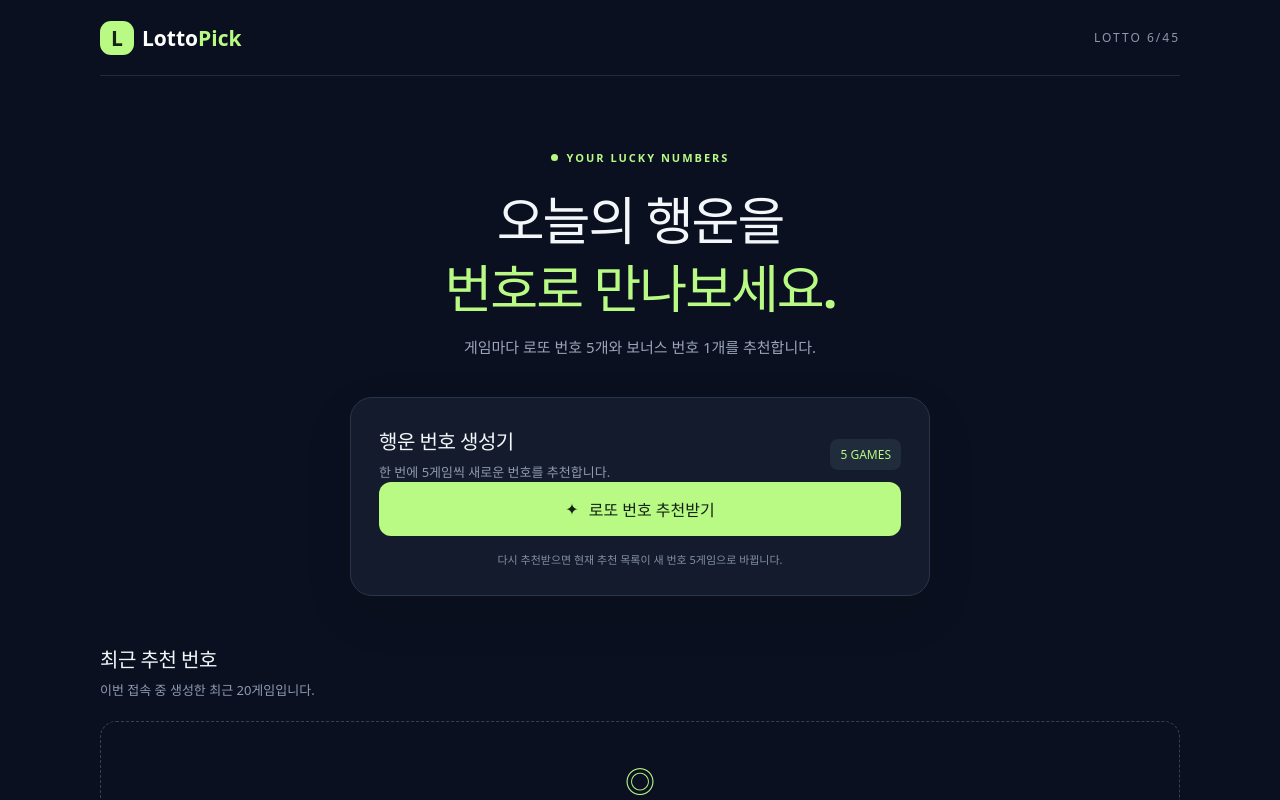
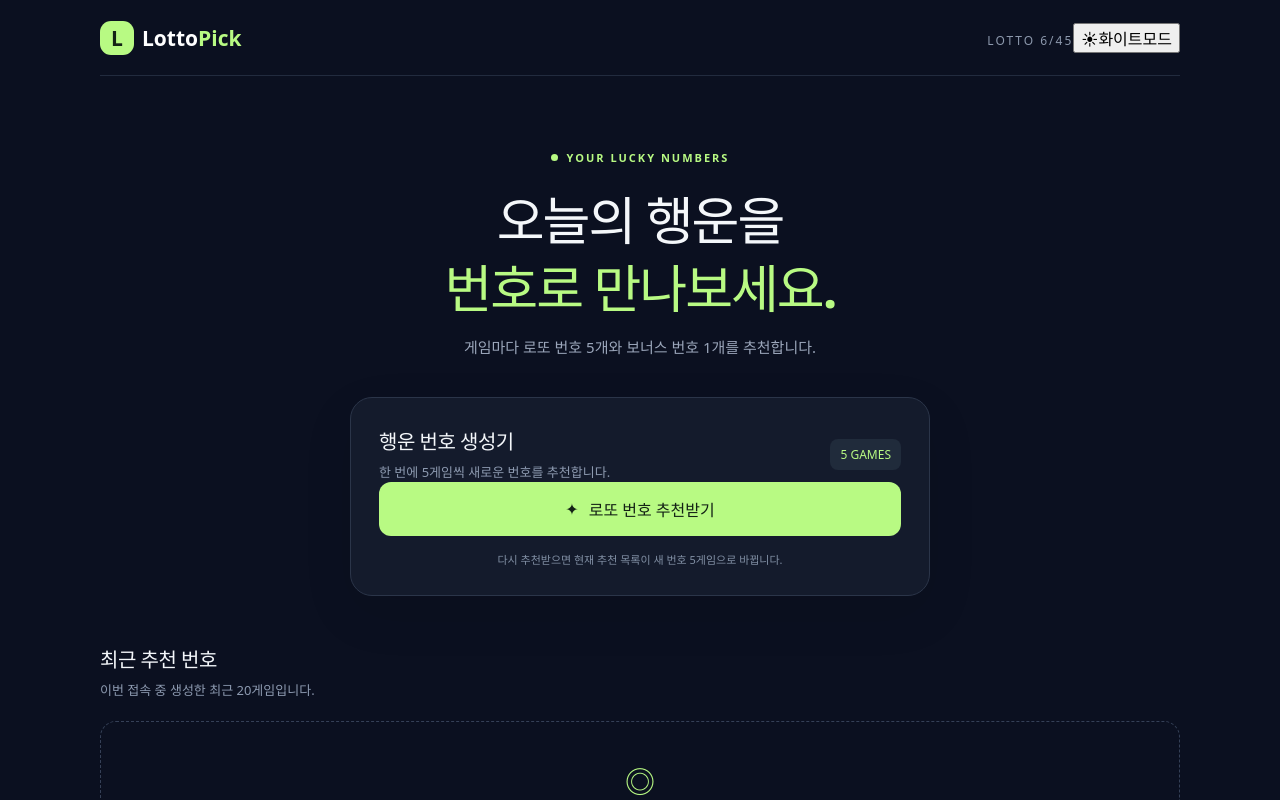
Before and after one commit to kwonbit/lotto-number-recommendations, a React (Vite) app: page / in a window 1280 px wide. Shown: the top 800 px of the page. Built offline with nearby package versions, Linux system fonts and the light colour scheme.

Commit message:
Add dark and light mode toggle

```diff
--- a/src/App.jsx
+++ b/src/App.jsx
@@ -1,4 +1,4 @@
-import React, { useState } from "react";
+import React, { useEffect, useState } from "react";
 import "./App.css";
 
 const getBallColor = (number) => {
@@ -25,6 +25,24 @@ function App() {
   const [results, setResults] = useState([]);
   const [history, setHistory] = useState([]);
   const [copied, setCopied] = useState(false);
+  const [theme, setTheme] = useState(() => {
+    try {
+      return localStorage.getItem("lottopick-theme") === "light" ? "light" : "dark";
+    } catch {
+      return "dark";
+    }
+  });
+
+  useEffect(() => {
+    document.documentElement.dataset.theme = theme;
+    try {
+      localStorage.setItem("lottopick-theme", theme);
+    } catch {
+      // Theme still works for this session if storage is unavailable.
+    }
+  }, [theme]);
+
+  const toggleTheme = () => setTheme((current) => current === "dark" ? "light" : "dark");
 
   const recommend = () => {
     const newResults = Array.from({ length: 5 }, generateGame);
@@ -62,13 +80,19 @@ function App() {
   );
 
   return (
-    <main className="app">
+    <main className={`app ${theme}-theme`}>
       <header className="header">
         <a className="logo" href="#" aria-label="LottoPick 홈">
           <span className="logo-icon">L</span>
           <span>Lotto<span className="green">Pick</span></span>
         </a>
-        <span className="header-label">LOTTO 6/45</span>
+        <div className="header-actions">
+          <span className="header-label">LOTTO 6/45</span>
+          <button className="theme-toggle" type="button" onClick={toggleTheme} aria-label={theme === "dark" ? "화이트모드로 변경" : "다크모드로 변경"} title={theme === "dark" ? "화이트모드" : "다크모드"}>
+            <span aria-hidden="true">{theme === "dark" ? "☀" : "☾"}</span>
+            <span>{theme === "dark" ? "화이트모드" : "다크모드"}</span>
+          </button>
+        </div>
       </header>
 
       <section className="hero">
@@ -102,9 +126,7 @@ function App() {
               <article className="result-card" key={`${index}-${game.numbers.join("-")}-${game.bonus}`}>
                 <div className="result-card-top">
                   <span>GAME {String(index + 1).padStart(2, "0")}</span>
-                  <button className="copy-btn" type="button"
-                    onClick={() => copyNumbers(game)}
-                    aria-label={`${index + 1}번 게임 번호 복사`}>복사</button>
+                  <button className="copy-btn" type="button" onClick={() => copyNumbers(game)} aria-label={`${index + 1}번 게임 번호 복사`}>복사</button>
                 </div>
                 <div className="balls" aria-label={`로또 번호 ${game.numbers.join(", ")} 보너스 번호 ${game.bonus}`}>
                   {renderGameNumbers(game)}
```
